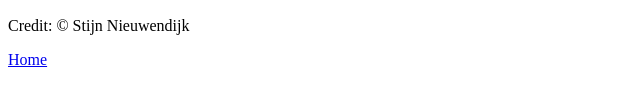
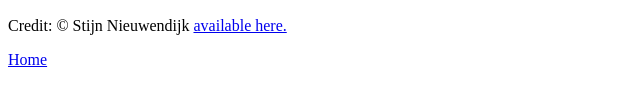
Before and after one commit to Krspycode/odin-recipes, a plain HTML site: page recipes/ratatouille.html in a window 1280 px wide. Shown: the part 308-414 px from the top of the page, without its empty margins (0-640 px from the left). Drawn offline with Linux system fonts and the light colour scheme.

Commit message:
Fix credit on ratatouille
added link to original image

```diff
--- a/recipes/ratatouille.html
+++ b/recipes/ratatouille.html
@@ -8,7 +8,9 @@
 <body>
     <h1>Ratatouille</h1>
     <img src="../images/ratatouille.jpg" alt="A finished ratatouille dish." width="300"> <br>
-    <p>Credit: © Stijn Nieuwendijk</p>
+    <p>Credit: © Stijn Nieuwendijk <a href="https://www.flickr.com/photos/stijnnieuwendijk/28350802465">available here.</a></p>
+
+
 
 
 
```
